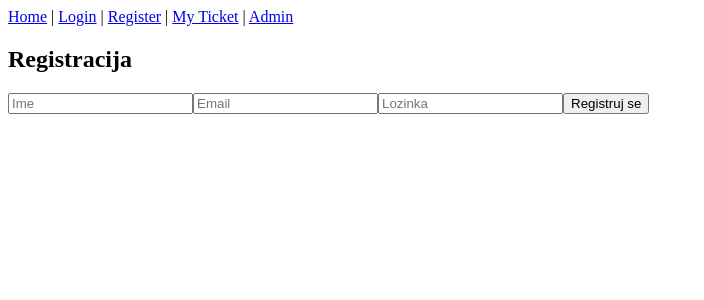
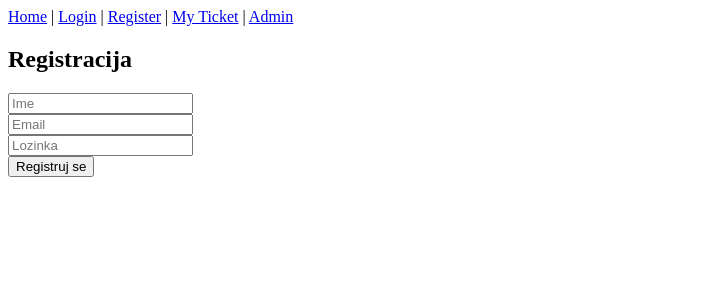
Before and after one commit to Singidunum64/Smart-Queue, a React (Vite) app: page /register in a window 1280 px wide. Shown: the top 300 px of the page, without its empty margins (0-704 px from the left). Built offline with nearby package versions, Linux system fonts and the light colour scheme.

Commit message:
Form validation with Yup and Formik

```diff
--- a/src/pages/Register.jsx
+++ b/src/pages/Register.jsx
@@ -1,21 +1,35 @@
-import { useState } from "react";
 import { useNavigate } from "react-router-dom";
+import { Formik, Form, Field, ErrorMessage } from "formik";
+import * as Yup from "yup";
 import { api } from "../services/api";
 
 const Register = () => {
-  const [name, setName] = useState("");
-  const [email, setEmail] = useState("");
-  const [password, setPassword] = useState("");
   const navigate = useNavigate();
 
-  const handleSubmit = async (e) => {
-    e.preventDefault();
+  const initialValues = {
+    name: "",
+    email: "",
+    password: "",
+  };
 
+  const validationSchema = Yup.object({
+    name: Yup.string()
+      .min(2, "Ime mora imati bar 2 karaktera")
+      .required("Ime je obavezno"),
+    email: Yup.string()
+      .email("Neispravan email format")
+      .required("Email je obavezan"),
+    password: Yup.string()
+      .min(6, "Lozinka mora imati najmanje 6 karaktera")
+      .required("Lozinka je obavezna"),
+  });
+
+  const onSubmit = async (values) => {
     const newUser = {
-      name,
-      email,
-      password,
-      role: "user"
+      name: values.name,
+      email: values.email,
+      password: values.password,
+      role: "user",
     };
 
     await api.createUser(newUser);
@@ -25,29 +39,31 @@ const Register = () => {
   return (
     <div>
       <h2>Registracija</h2>
-      <form onSubmit={handleSubmit}>
-        <input
-          placeholder="Ime"
-          value={name}
-          onChange={(e) => setName(e.target.value)}
-          required
-        />
-        <input
-          type="email"
-          placeholder="Email"
-          value={email}
-          onChange={(e) => setEmail(e.target.value)}
-          required
-        />
-        <input
-          type="password"
-          placeholder="Lozinka"
-          value={password}
-          onChange={(e) => setPassword(e.target.value)}
-          required
-        />
-        <button type="submit">Registruj se</button>
-      </form>
+
+      <Formik
+        initialValues={initialValues}
+        validationSchema={validationSchema}
+        onSubmit={onSubmit}
+      >
+        <Form>
+          <div>
+            <Field name="name" placeholder="Ime" />
+            <ErrorMessage name="name" component="div" />
+          </div>
+
+          <div>
+            <Field name="email" type="email" placeholder="Email" />
+            <ErrorMessage name="email" component="div" />
+          </div>
+
+          <div>
+            <Field name="password" type="password" placeholder="Lozinka" />
+            <ErrorMessage name="password" component="div" />
+          </div>
+
+          <button type="submit">Registruj se</button>
+        </Form>
+      </Formik>
     </div>
   );
 };
```
